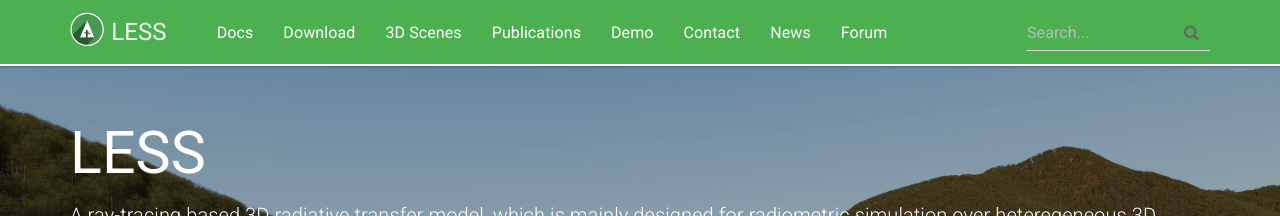
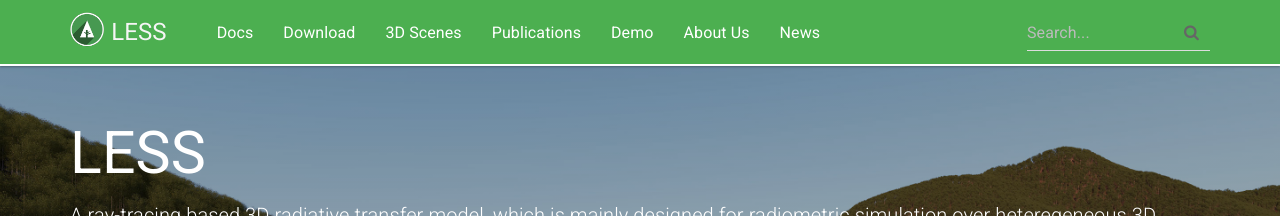
Before and after one commit to jianboqi/jianboqi.github.io, a Jekyll site: the page built from index.html, in a window 1280 px wide. Shown: the top 216 px of the page. Built offline with Jekyll 4.4.1, drawn with Linux system fonts in a browser that asks for light colours; nearby versions of some CDN libraries; comment, search, counter and statistics services are not loaded.

Commit message:
Update topnav.html

```diff
--- a/_includes/topnav.html
+++ b/_includes/topnav.html
@@ -19,9 +19,9 @@
                 <!--<li {% if page.sectionid=='page_3dobjects' %} class="active" {% endif %}><a href="{{ "/3dobjects/" | prepend: site.baseurl }}">3D Objects</a></li>-->
                 <li {% if page.sectionid=='page_publications' %} class="active" {% endif %}><a href="{{ "/publications/" | prepend: site.baseurl }}">Publications</a></li>
                 <li {% if page.sectionid=='page_demo' %} class="active" {% endif %}><a href="{{ "/demo/" | prepend: site.baseurl }}">Demo</a></li>
-                <li {% if page.sectionid=='page_contact' %} class="active" {% endif %}><a href="{{ "/contact/" | prepend: site.baseurl }}">Contact</a></li>
+                <li {% if page.sectionid=='page_aboutus' %} class="active" {% endif %}><a href="{{ "/aboutus/" | prepend: site.baseurl }}">About Us</a></li>
                 <li {% if page.sectionid=='blog' %} class="active" {% endif %}><a href="{{ site.posts.first.url | prepend: site.baseurl }}">News</a></li>
-                <li><a target="_blank" href="http://forum.lessrt.org/">Forum</a></li>
+                <!--<li><a target="_blank" href="http://forum.lessrt.org/">Forum</a></li>-->
             </ul>
             <div class="navbar-right">
                 <form class="navbar-form navbar-left">
```
